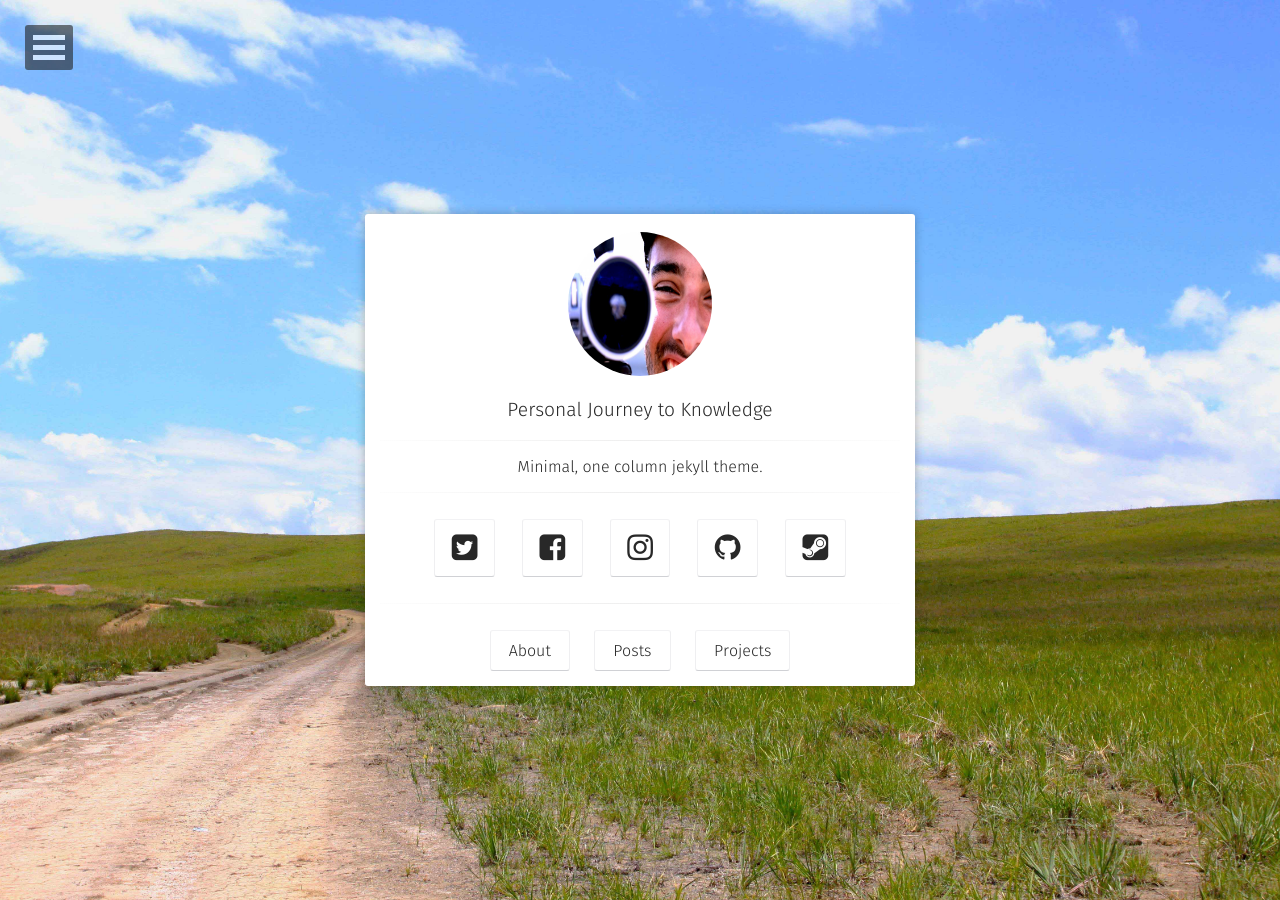
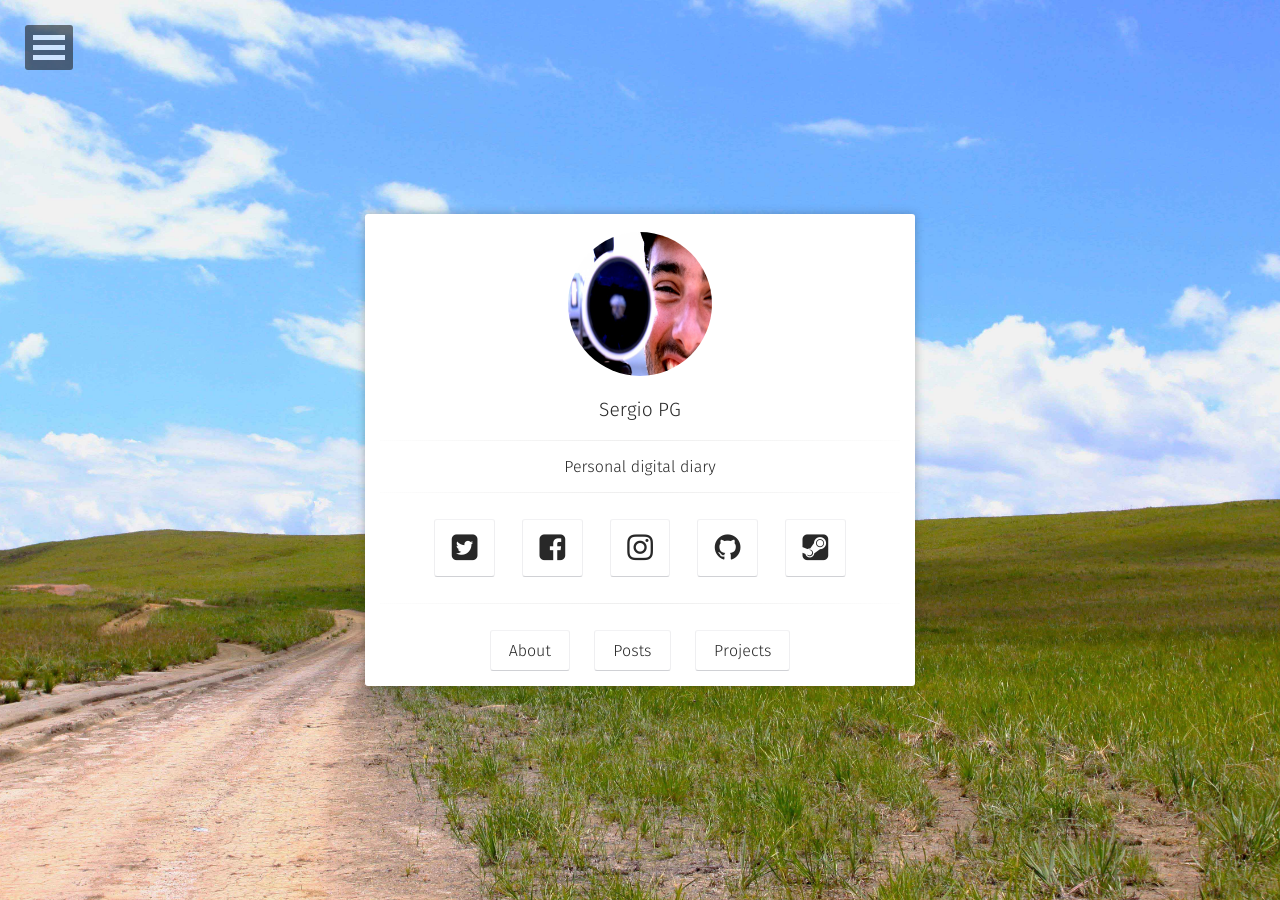
Before and after one commit to sergiopg/sergiopg.github.io, a Jekyll site: the page built from index.html, in a window 1280 px wide. Built offline with Jekyll 4.4.1, drawn with Linux system fonts in a browser that asks for light colours; some web fonts are replaced.

Commit message:
Update _config.yml

```diff
--- a/_config.yml
+++ b/_config.yml
@@ -1,7 +1,7 @@
 # Site
-title:              Personal Journey to Knowledge
-bio:                'Minimal, one column jekyll theme.'
-description:        "Moon is a minimal, one column jekyll theme for your blog."
+title:              Sergio PG
+bio:                'Personal digital diary'
+description:        "A place to show my thoughs and feelings"
 reading_time:       true
 words_per_minute:   200
 logo:               'assets/img/logo.png'
@@ -39,7 +39,7 @@ disqus_shortname:   taylantatli
 #bing-verify:
 #email:
 twitter:            sergiopeschiera
-facebook:           username
+facebook:           sergiopeschierag
 github-url:         username
 #stackoverflow:     123456/username   from a "http://stackoverflow.com/users/123456/username" link
 #linkedin:          username
```
